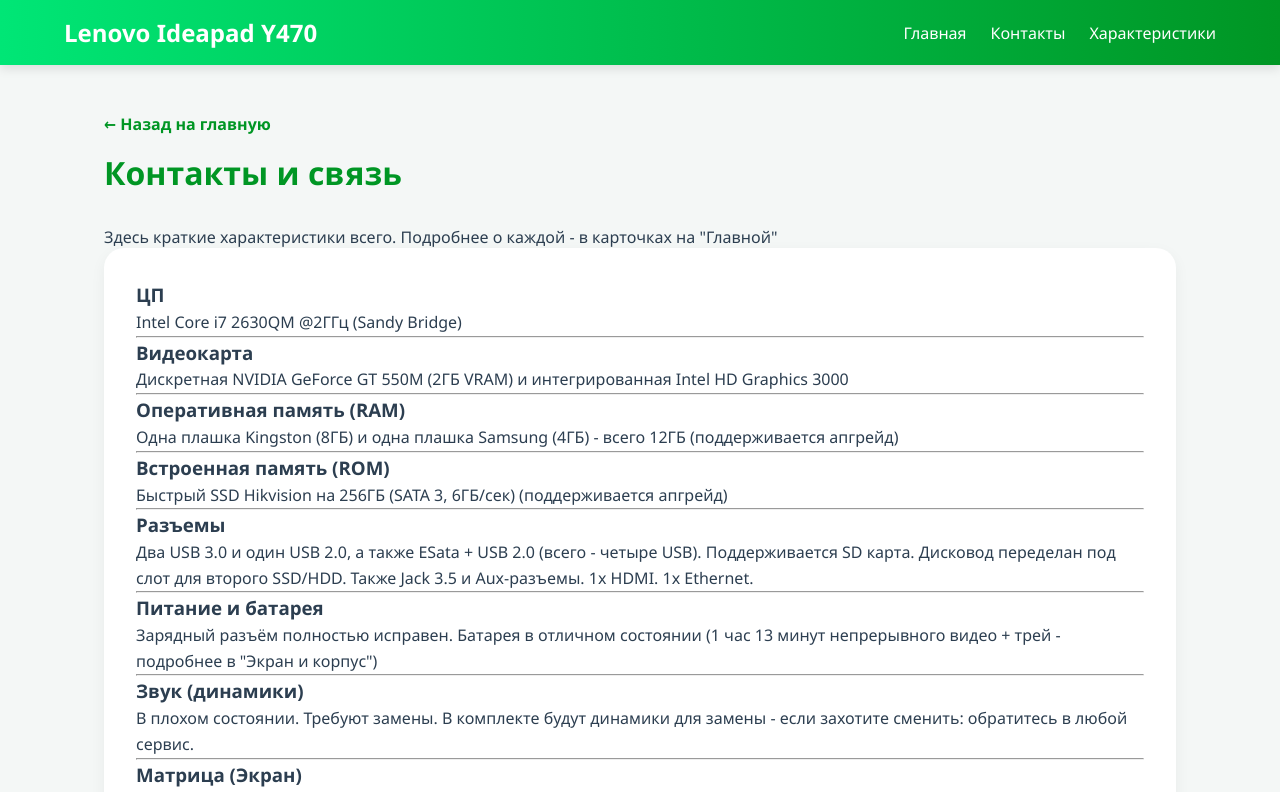
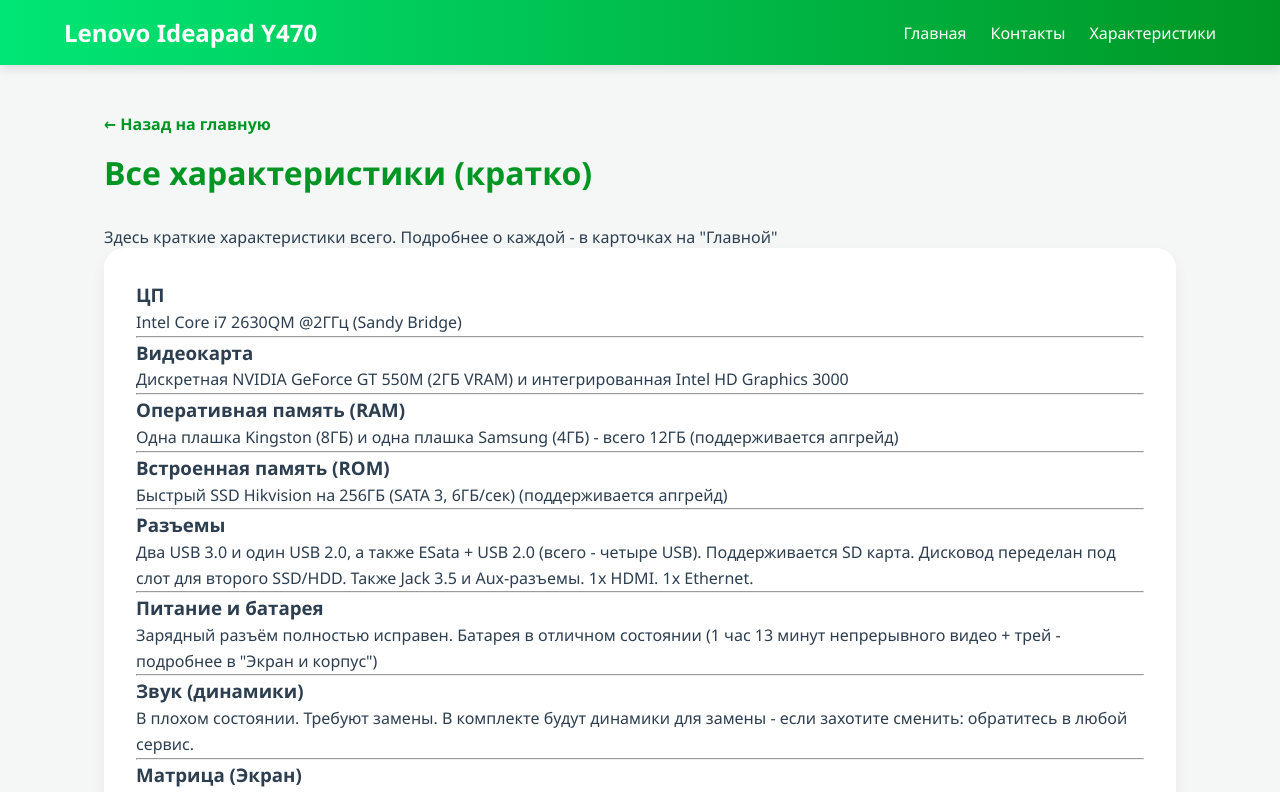
Before and after one commit to kivasily/y470, a plain HTML site: page features.html in a window 1280 px wide. Shown: the top 792 px of the page. Drawn offline with Linux system fonts and the light colour scheme.

Commit message:
Update features.html

```diff
--- a/features.html
+++ b/features.html
@@ -3,7 +3,7 @@
 <head>
     <meta charset="UTF-8">
     <meta name="viewport" content="width=device-width, initial-scale=1.0">
-    <title>Lenovo Ideapad Y470 - Контакты</title>
+    <title>Lenovo Ideapad Y470 - Характеристики</title>
     <link rel="stylesheet" href="style.css">
 </head>
 <body>
@@ -20,7 +20,7 @@
     <div class="container">
         <a href="index.html" style="display:inline-block; margin-bottom:1rem; color:#009624; text-decoration:none; font-weight:bold;">← Назад на главную</a>
 
-        <h1 class="page-header">Контакты и связь</h1>
+        <h1 class="page-header">Все характеристики (кратко)</h1>
         <p style="margin-bottom: 10p;">Здесь краткие характеристики всего. Подробнее о каждой - в карточках на "Главной"
         <div class="content-block">
            <h3>ЦП</h3>
```
